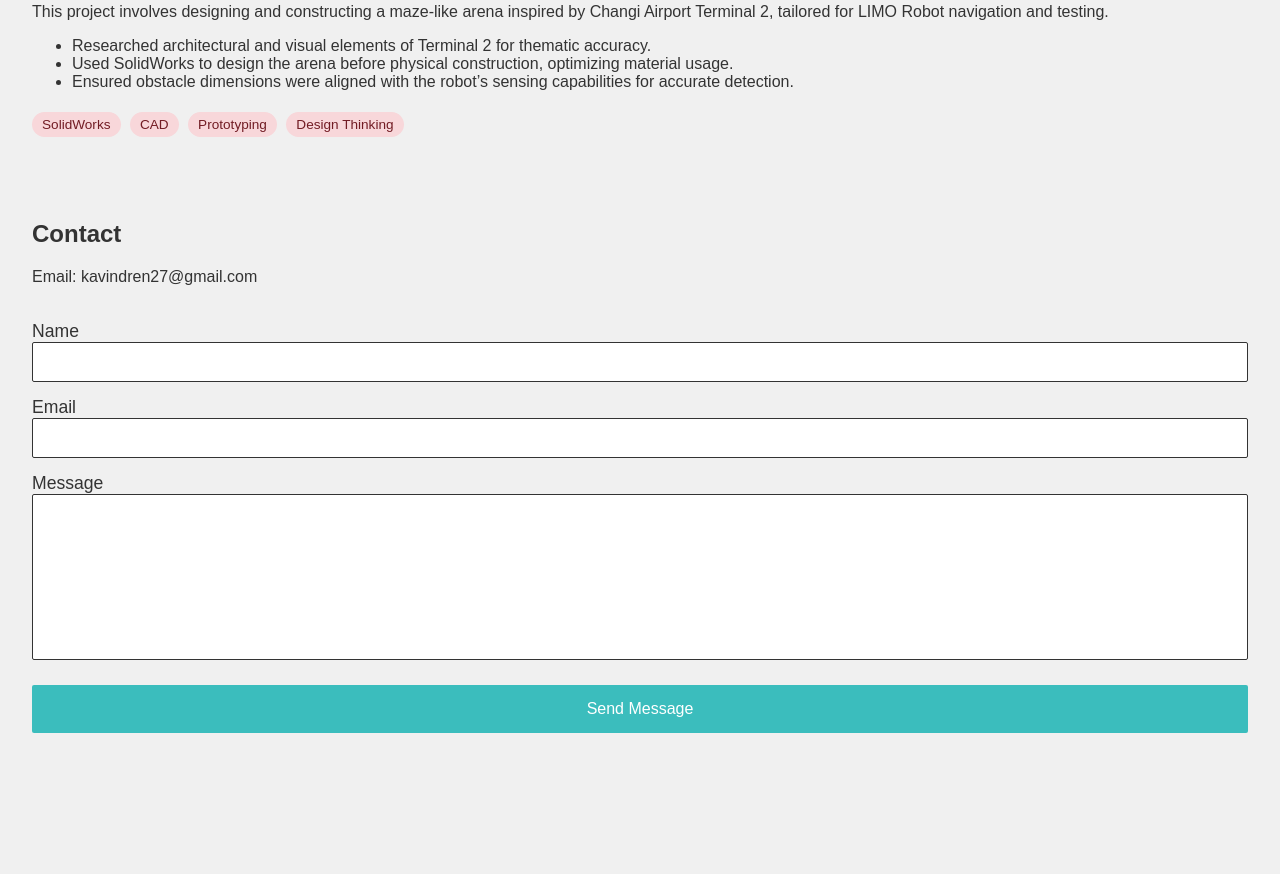
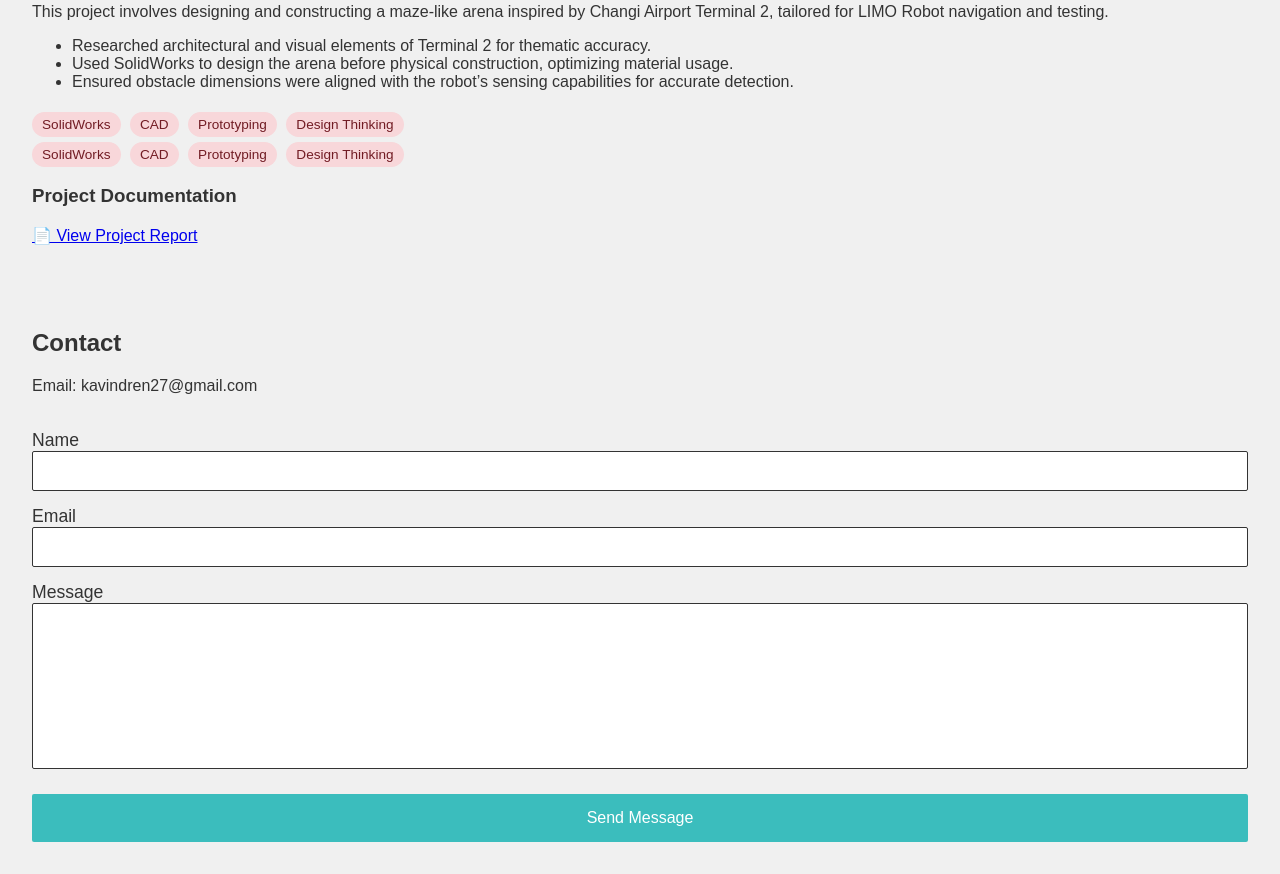
Before and after one commit to Kavindren123/myportfolio.github.io, a plain HTML site: page index.html in a window 1280 px wide. Shown: the part 1392-2266 px from the top of the page. Before the commit the page ends 2157 px from the top, so only its background shows below. Drawn offline with Linux system fonts and the light colour scheme.

Commit message:
Update index.html

```diff
--- a/index.html
+++ b/index.html
@@ -80,6 +80,21 @@ Teamwork and Collaborationt.</p>
       <span>Prototyping</span>
       <span>Design Thinking</span>
     </div>
+
+    <div class="tags">
+  <span>SolidWorks</span>
+  <span>CAD</span>
+  <span>Prototyping</span>
+  <span>Design Thinking</span>
+</div>
+
+<h3>Project Documentation</h3>
+<a href="https://docs.google.com/document/d/e/2PACX-1vSa_YLsK6IN35FtlLjiFyWISixE5j-9bfPvw5vEOq1qM6hP3iaN6D1vqKvEohXfWr9TFu_KwYFmEwf9/pub"
+   target="_blank"
+   class="doc-button">
+  📄 View Project Report
+</a>
+
   </section>
 
 <section id="contact">
```
